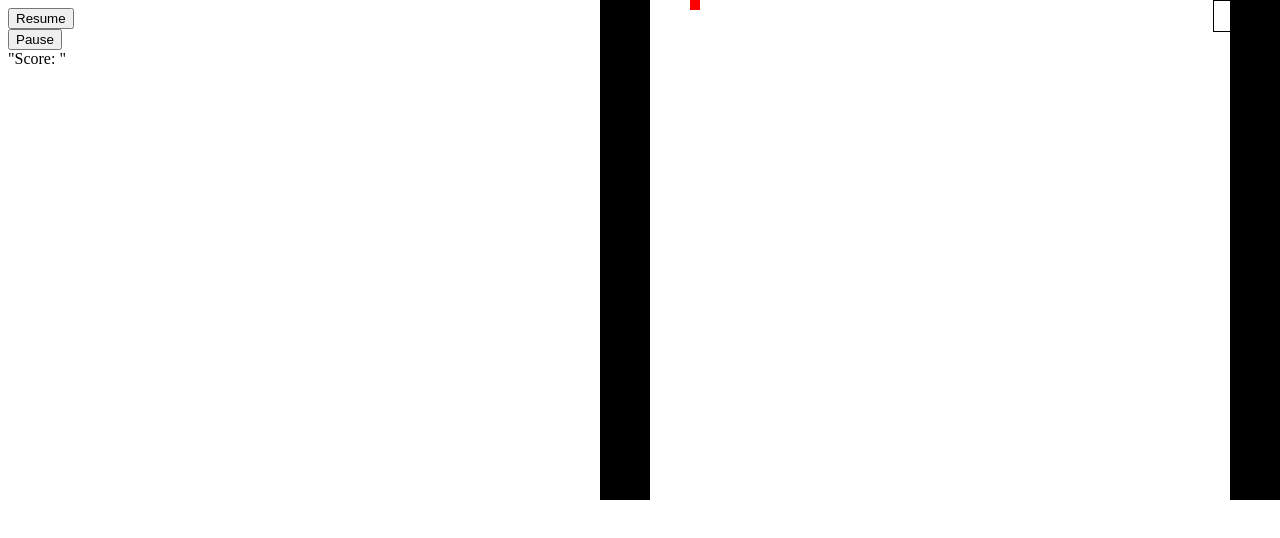
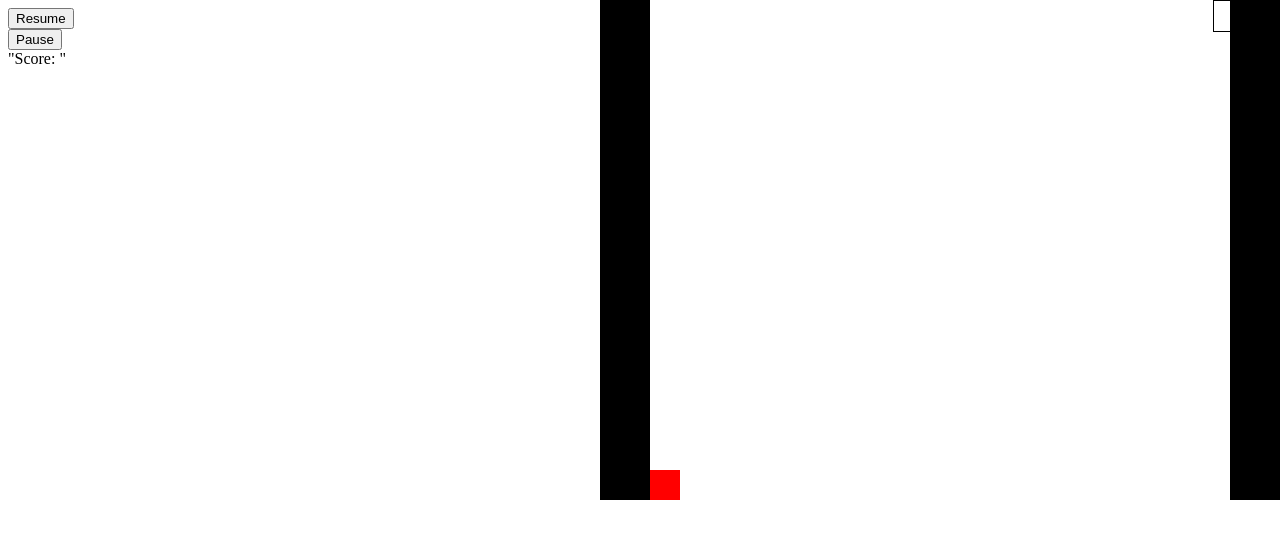
Before and after one commit to zendelleUD/WallBangers_Project1, a plain HTML site: page index.html in a window 1280 px wide. Drawn offline with Linux system fonts and the light colour scheme.

Commit message:
positioning player

```diff
--- a/style/wallbangers.css
+++ b/style/wallbangers.css
@@ -48,9 +48,9 @@
 }
 #player{
     background: red;
-    height: 10px;
-    width: 10px;
+    height: 30px;
+    width: 30px;
     position: absolute;
-    top: 0px;
-    right: 580px;
+    top: 470px;
+    right: 600px;
 }
```
